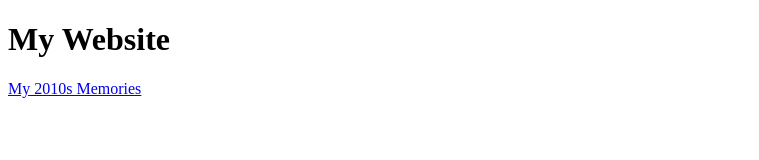
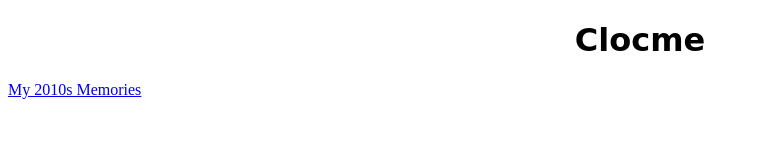
Before and after one commit to kamehameh/MyWebsite2, a plain HTML site: page index.html in a window 1280 px wide. Shown: the whole page, without its empty margins (0-759 px from the left). Drawn offline with Linux system fonts and the light colour scheme.

Commit message:
add index.html

```diff
--- a/index.html
+++ b/index.html
@@ -2,13 +2,16 @@
 
 <html>
   <head>
-    <title>My Website</title>
+    <title>Clocme</title>
     <meta charset= "UTF-8">
     <meta name="viewport" content="width=device-width, intial-scale=1.0">
+    <style>
+      h1 { font-family : cursive; text-align: center;}
+    </style>
   </head>
 
   <body>
-    <h1> My Website </h1>
+    <h1> Clocme </h1>
     <a href="stories/story1.html"> My 2010s Memories </a>
   </body>
 </html>
```
